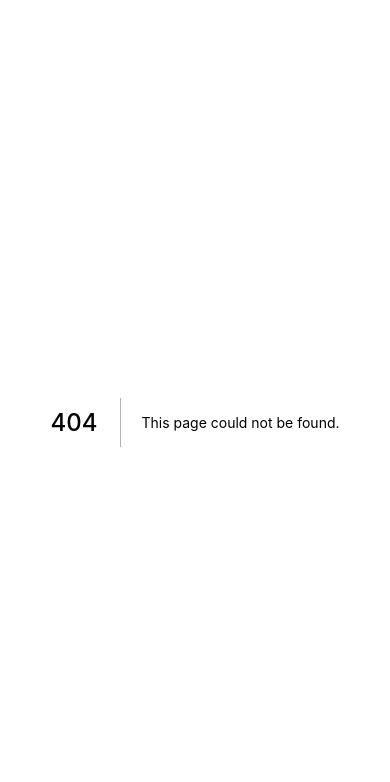
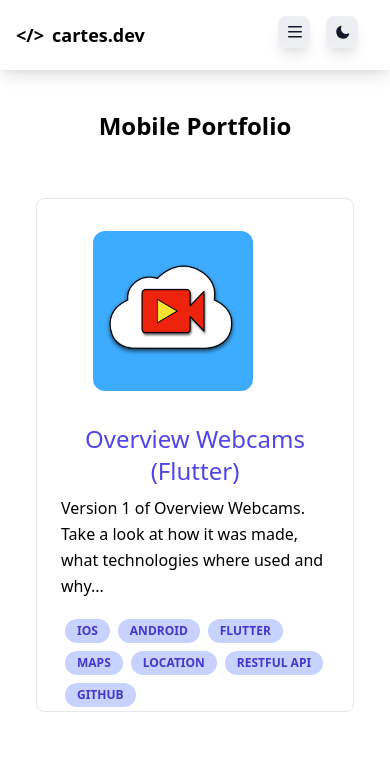
Before and after one commit to alfonsocartes/cartes_dev, a Next.js app: page /portfolio/mobile-development in a window 390 px wide. Before the commit this address had no page. Shown: the top 782 px of the page. Built offline with nearby package versions, Linux system fonts and the light colour scheme; what @tailwindcss/typography would draw is missing.

Commit message:
Add separation between mobile and web projects

```diff
--- a/components/projects/ProjectListItem.js
+++ b/components/projects/MobileProjectListItem.js
@@ -4,7 +4,7 @@ import Link from "next/link";
 
 import Tag from "../Tag";
 
-const ProjectListItem = ({ post }) => {
+const MobileProjectListItem = ({ post }) => {
   const { title, slug, excerpt, coverImage, tags } = post;
   return (
     <article className="p-4">
@@ -21,7 +21,11 @@ const ProjectListItem = ({ post }) => {
           </figure>
           <div className="">
             <h2 className="text-center md:text-left text-2xl font-medium title-font mb-2  text-indigo-600 hover:text-indigo-400 dark:text-indigo-400 dark:hover:text-indigo-600">
-              <Link href={`/portfolio/projects/${slug}`}>{title}</Link>
+              <Link
+                href={`/portfolio/mobile-development/mobile-projects/${slug}`}
+              >
+                {title}
+              </Link>
             </h2>
             <p className="leading-relaxed text-base">{excerpt}</p>
             <div className="mt-4 flex flex-wrap">
@@ -29,22 +33,6 @@ const ProjectListItem = ({ post }) => {
                 <Tag key={i} tag={tag} />
               ))}
             </div>
-            {/* <Link href={`/portfolio/projects/${slug}`}>
-              <a className="mt-3 text-indigo-500 inline-flex items-center">
-                Learn More
-                <svg
-                  fill="none"
-                  stroke="currentColor"
-                  strokeLinecap="round"
-                  strokeLinejoin="round"
-                  strokeWidth="2"
-                  className="w-4 h-4 ml-2"
-                  viewBox="0 0 24 24"
-                >
-                  <path d="M5 12h14M12 5l7 7-7 7" />
-                </svg>
-              </a>
-            </Link> */}
           </div>
         </div>
       </div>
@@ -52,4 +40,4 @@ const ProjectListItem = ({ post }) => {
   );
 };
 
-export default ProjectListItem;
+export default MobileProjectListItem;
--- a/pages/portfolio/index.js
+++ b/pages/portfolio/index.js
@@ -2,7 +2,6 @@ import Link from "next/link";
 import Image from "next/image";
 
 import Layout from "../../components/Layout";
-import CoverImage from "../../components/blog/CoverImage";
 
 const Portfolio = () => (
   <>
@@ -49,7 +48,7 @@ const Portfolio = () => (
             <div className="sm:w-1/2 mb-10 px-4">
               <div className="mb-8 md:mb-16 sm:mx-0">
                 <div className="mx-auto rounded-xl visible object-cover object-center overflow-hidden">
-                  <Link href="/web-portfolio">
+                  <Link href="/portfolio/mobile-development">
                     <a aria-label="mobile development">
                       <Image
                         layout="responsive"
@@ -69,7 +68,7 @@ const Portfolio = () => (
                 Extense experience developing and publishing multiplatform state
                 of the art apps.
               </p>
-              <Link href="/portfolio/mobile">
+              <Link href="/portfolio/mobile-development">
                 <button
                   type="button"
                   // className="flex mx-auto mt-6 text-white bg-indigo-500 border-0 py-2 px-5 focus:outline-none hover:bg-indigo-600 rounded"
--- a/pages/portfolio/mobile.js
+++ b/pages/portfolio/mobile-development/index.js
@@ -1,9 +1,9 @@
-import { getAllFilesFrontMatter } from "../../lib/mdx";
+import { getAllFilesFrontMatter } from "../../../lib/mdx";
 
-import Layout from "../../components/Layout";
-import ProjectListItem from "../../components/projects/ProjectListItem";
+import Layout from "../../../components/Layout";
+import MobileProjectListItem from "../../../components/projects/MobileProjectListItem";
 
-const Mobile = ({ allPosts }) => (
+const MobilePortfolio = ({ allPosts }) => (
   <Layout title="Mobile Portfolio | Cartes Development">
     <div className="max-w-4xl mx-auto">
       <h1 className="sm:text-3xl text-2xl font-bold title-font text-center mb-10">
@@ -12,7 +12,7 @@ const Mobile = ({ allPosts }) => (
       {/* TODO: order by date */}
       {allPosts.map((post) => (
         <div className="mb-10" key={post.slug}>
-          <ProjectListItem post={post} />
+          <MobileProjectListItem post={post} />
         </div>
       ))}
     </div>
@@ -20,9 +20,9 @@ const Mobile = ({ allPosts }) => (
 );
 
 export async function getStaticProps() {
-  const allPosts = await getAllFilesFrontMatter("projects");
+  const allPosts = await getAllFilesFrontMatter("mobile-projects");
 
   return { props: { allPosts } };
 }
 
-export default Mobile;
+export default MobilePortfolio;
--- a/pages/portfolio/projects/[slug].js
+++ b/pages/portfolio/mobile-development/mobile-projects/[slug].js
@@ -2,14 +2,14 @@ import { useRouter } from "next/router";
 import ErrorPage from "next/error";
 import hydrate from "next-mdx-remote/hydrate";
 
-import { getFiles, getFileBySlug } from "../../../lib/mdx";
+import { getFiles, getFileBySlug } from "../../../../lib/mdx";
 
-import MDXComponents from "../../../components/MDXComponents";
+import MDXComponents from "../../../../components/MDXComponents";
 
-import Layout from "../../../components/Layout";
-import PostHeader from "../../../components/blog/PostHeader";
-import PostBody from "../../../components/blog/PostBody";
-import ContactUs from "../../../components/cta/ContactUs";
+import Layout from "../../../../components/Layout";
+import PostHeader from "../../../../components/blog/PostHeader";
+import PostBody from "../../../../components/blog/PostBody";
+import ContactUs from "../../../../components/cta/ContactUs";
 
 export default function Project({ mdxSource, frontMatter }) {
   // To add JSX components to the MDX post, we had to add them to the MDXComponents file
@@ -39,7 +39,7 @@ export default function Project({ mdxSource, frontMatter }) {
 }
 
 export async function getStaticPaths() {
-  const posts = await getFiles("projects");
+  const posts = await getFiles("mobile-projects");
 
   return {
     paths: posts.map((p) => ({
@@ -52,7 +52,7 @@ export async function getStaticPaths() {
 }
 
 export async function getStaticProps({ params }) {
-  const post = await getFileBySlug("projects", params.slug);
+  const post = await getFileBySlug("mobile-projects", params.slug);
 
   return { props: post };
 }
```
Also changed, not shown: data/mobile-projects/anyleft-v1.mdx (renamed from data/projects/anyleft-v1.mdx), data/mobile-projects/nomad-services-v1.mdx (renamed from data/projects/nomad-services-v1.mdx), data/mobile-projects/overview-travel-guides-v1.mdx (renamed from data/projects/overview-travel-guides-v1.mdx), data/mobile-projects/overview-webcams-v1.mdx (renamed from data/projects/overview-webcams-v1.mdx).
